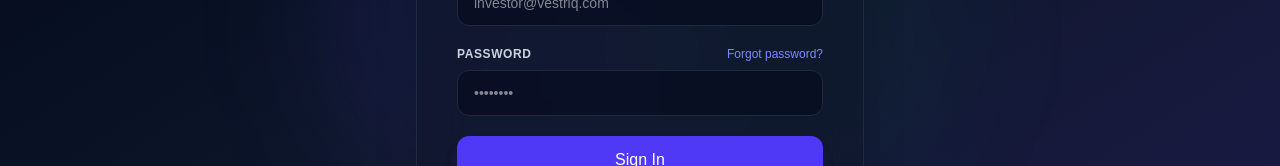
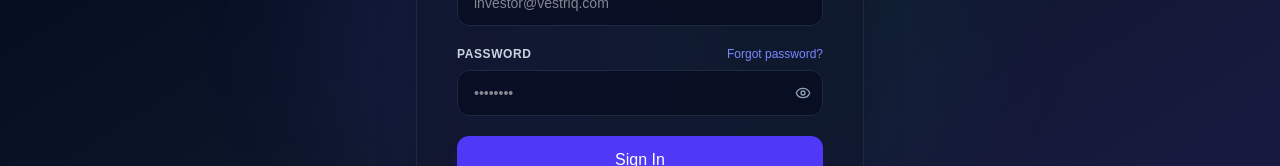
Before and after one commit to vestriq123/vestriq, a Next.js app: page /login in a window 1280 px wide. Shown: the part 372-538 px from the top of the page. Built offline with nearby package versions, Linux system fonts and the light colour scheme.

Commit message:
feat: improve session transition smoothness and add password toggle to login/register pages

```diff
--- a/src/app/admin/page.tsx
+++ b/src/app/admin/page.tsx
@@ -1,7 +1,6 @@
 "use client";
 
 import React, { useState, useEffect } from "react";
-import { useRouter } from "next/navigation";
 import Link from "next/link";
 import {
   TrendingUp,
@@ -96,7 +95,6 @@
 }
 
 export default function AdminDashboardPage() {
-  const router = useRouter();
   const [activeTab, setActiveTab] = useState<"overview" | "users" | "investments" | "deposits" | "withdrawals" | "wallets" | "analytics" | "plans">("overview");
   const [isMobileNavOpen, setIsMobileNavOpen] = useState(false);
 
@@ -462,7 +460,7 @@
         method: "POST",
       });
       if (response.ok) {
-        router.push("/login");
+        window.location.href = "/login";
       }
     } catch (err) {
       console.error("Logout failed", err);
--- a/src/app/dashboard/deposit/page.tsx
+++ b/src/app/dashboard/deposit/page.tsx
@@ -206,7 +206,7 @@
         method: "POST",
       });
       if (response.ok) {
-        router.push("/login");
+        window.location.href = "/login";
       }
     } catch (err) {
       console.error("Logout failed", err);
--- a/src/app/dashboard/page.tsx
+++ b/src/app/dashboard/page.tsx
@@ -161,7 +161,7 @@
         method: "POST",
       });
       if (response.ok) {
-        router.push("/login");
+        window.location.href = "/login";
       }
     } catch (err) {
       console.error("Logout failed", err);
--- a/src/app/dashboard/plans/page.tsx
+++ b/src/app/dashboard/plans/page.tsx
@@ -71,7 +71,7 @@
         method: "POST",
       });
       if (response.ok) {
-        router.push("/login");
+        window.location.href = "/login";
       }
     } catch (err) {
       console.error("Logout failed", err);
--- a/src/app/dashboard/withdraw/page.tsx
+++ b/src/app/dashboard/withdraw/page.tsx
@@ -154,7 +154,7 @@
         method: "POST",
       });
       if (response.ok) {
-        router.push("/login");
+        window.location.href = "/login";
       }
     } catch (err) {
       console.error("Logout failed", err);
--- a/src/app/login/page.tsx
+++ b/src/app/login/page.tsx
@@ -5,7 +5,7 @@
 import { zodResolver } from "@hookform/resolvers/zod";
 import * as z from "zod";
 import Link from "next/link";
-import { useRouter } from "next/navigation";
+import { Eye, EyeOff } from "lucide-react";
 
 const loginSchema = z.object({
   identifier: z.string().min(1, "Username or email is required"),
@@ -15,9 +15,9 @@
 type LoginFormValues = z.infer<typeof loginSchema>;
 
 export default function LoginPage() {
-  const router = useRouter();
   const [loading, setLoading] = useState(false);
   const [error, setError] = useState<string | null>(null);
+  const [showPassword, setShowPassword] = useState(false);
 
   const {
     register,
@@ -42,7 +42,7 @@
         throw new Error(result.error?.message || result.error || "Login failed");
       }
 
-      router.push("/dashboard");
+      window.location.href = "/dashboard";
     } catch (err) {
       const msg = err instanceof Error ? err.message : "Something went wrong. Please check your credentials.";
       setError(msg);
@@ -97,12 +97,21 @@
                 Forgot password?
               </Link>
             </div>
-            <input
-              type="password"
-              {...register("password")}
-              className="w-full bg-slate-950/50 border border-slate-800 rounded-xl px-4 py-3 text-sm focus:outline-none focus:border-indigo-500 transition-colors"
-              placeholder="••••••••"
-            />
+            <div className="relative">
+              <input
+                type={showPassword ? "text" : "password"}
+                {...register("password")}
+                className="w-full bg-slate-950/50 border border-slate-800 rounded-xl pl-4 pr-10 py-3 text-sm focus:outline-none focus:border-indigo-500 transition-colors"
+                placeholder="••••••••"
+              />
+              <button
+                type="button"
+                onClick={() => setShowPassword(!showPassword)}
+                className="absolute right-3 top-1/2 -translate-y-1/2 text-slate-400 hover:text-slate-200 transition-colors"
+              >
+                {showPassword ? <EyeOff size={16} /> : <Eye size={16} />}
+              </button>
+            </div>
             {errors.password && (
               <p className="text-xs text-red-400 mt-1">{errors.password.message}</p>
             )}
--- a/src/app/register/page.tsx
+++ b/src/app/register/page.tsx
@@ -5,8 +5,7 @@
 import { zodResolver } from "@hookform/resolvers/zod";
 import * as z from "zod";
 import Link from "next/link";
-import { useRouter } from "next/navigation";
-import { Upload, ArrowRight, ArrowLeft, CheckCircle2, ShieldCheck, FileText } from "lucide-react";
+import { Upload, ArrowRight, ArrowLeft, CheckCircle2, ShieldCheck, FileText, Eye, EyeOff } from "lucide-react";
 
 const registerSchema = z.object({
   fullName: z.string().min(2, "Full name must be at least 2 characters"),
@@ -21,10 +20,10 @@
 type RegisterFormValues = z.infer<typeof registerSchema>;
 
 export default function RegisterPage() {
-  const router = useRouter();
   const [step, setStep] = useState(1);
   const [loading, setLoading] = useState(false);
   const [error, setError] = useState<string | null>(null);
+  const [showPassword, setShowPassword] = useState(false);
   const [uploadedFileName, setUploadedFileName] = useState<string | null>(null);
 
   const {
@@ -82,7 +81,7 @@
         throw new Error(result.error?.message || result.error || "Registration failed");
       }
 
-      router.push("/dashboard");
+      window.location.href = "/dashboard";
     } catch (err) {
       const msg = err instanceof Error ? err.message : "An unexpected error occurred during registration.";
       setError(msg);
@@ -174,12 +173,21 @@
                 <label className="block text-xs font-semibold text-slate-300 uppercase tracking-wider mb-2">
                   Password
                 </label>
-                <input
-                  type="password"
-                  {...register("password")}
-                  className="w-full bg-slate-950/50 border border-slate-800 rounded-xl px-4 py-3 text-sm focus:outline-none focus:border-indigo-500 transition-colors"
-                  placeholder="••••••••"
-                />
+                <div className="relative">
+                  <input
+                    type={showPassword ? "text" : "password"}
+                    {...register("password")}
+                    className="w-full bg-slate-950/50 border border-slate-800 rounded-xl pl-4 pr-10 py-3 text-sm focus:outline-none focus:border-indigo-500 transition-colors"
+                    placeholder="••••••••"
+                  />
+                  <button
+                    type="button"
+                    onClick={() => setShowPassword(!showPassword)}
+                    className="absolute right-3 top-1/2 -translate-y-1/2 text-slate-400 hover:text-slate-200 transition-colors"
+                  >
+                    {showPassword ? <EyeOff size={16} /> : <Eye size={16} />}
+                  </button>
+                </div>
                 {errors.password && (
                   <p className="text-xs text-red-400 mt-1">{errors.password.message}</p>
                 )}
```
